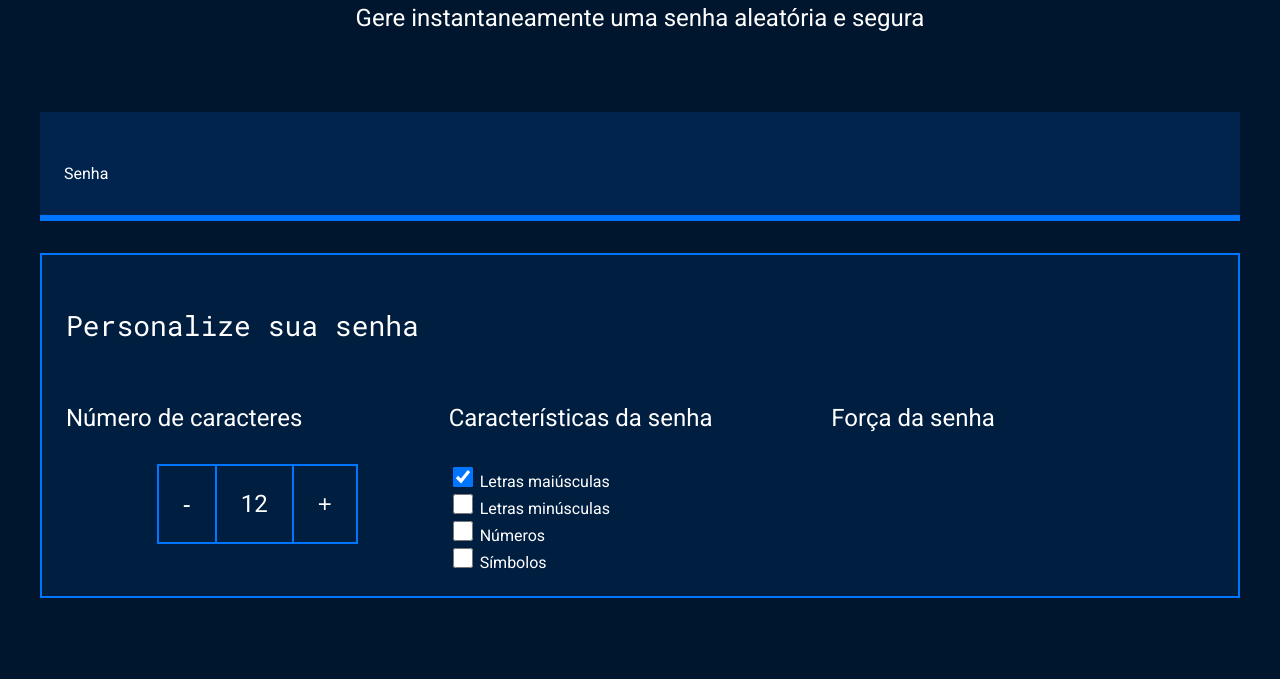
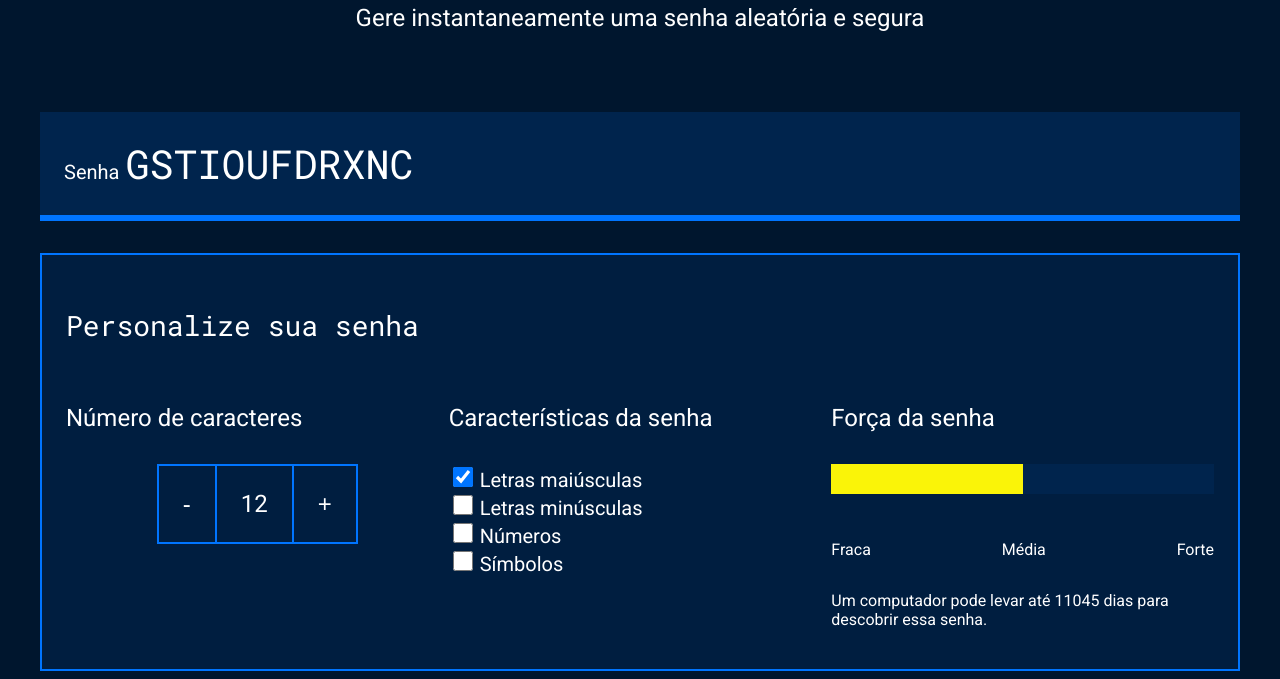
Before and after one commit to rafaelly-3a/Gerador-de-senhas-Rafa, a plain HTML site: page index.html in a window 1280 px wide. Shown: the part 214-893 px from the top of the page. Before the commit the page ends 820 px from the top, so only its background shows below. Drawn offline with Linux system fonts and the light colour scheme.

Commit message:
site terminado

```diff
--- a/index.html
+++ b/index.html
@@ -17,7 +17,7 @@
         </div>
         <div class="conteudo-senha">
             <label for="senha">Senha</label>
-            <input name="senha" type="text" id="campo-senha">
+            <input name="senha" type="text" id="campo-senha" readonly>
         </div>
         <div class="parametro">
             <h3 class="parametro-titulo">Personalize sua senha</h3>
@@ -49,12 +49,20 @@
         <label for="simbolo">Símbolos</label>
     </div>
 </div>
-                <div class="parametro-senha">
-                    <h4 class="parametro-senha__titulo">Força da senha</h4>
-                </div>
-            </div>
+        <div class="parametro-senha">
+    <h4 class="parametro-senha__titulo">Força da senha</h4>
+    <div class="barra">
+    </div>
+    <div class="forca fraca"></div>
+    <div class="parametro-senha-textos">
+        <p>Fraca</p>
+        <p>Média</p>
+        <p>Forte</p>
+    </div>
+    <p class="entropia"></p>
+</div>
         </div>
     </section>
 </body>
-
+<script src="main.js"></script>
 </html>
--- /dev/null
+++ b/main.js
@@ -0,0 +1,77 @@
+const numeroSenha = document.querySelector('.parametro-senha__texto');
+let tamanhoSenha = 12;
+numeroSenha.textContent = tamanhoSenha;
+const letrasMaiusculas = 'ABCDEFGHIJKLMNOPQRSTUVXYWZ';
+const letrasMinusculas = 'abcdefghijklmnopqrstuvxywz';
+const numeros = '0123456789';
+const simbolos = '!@%*?';
+const botoes = document.querySelectorAll('.parametro-senha__botao');
+const campoSenha = document.querySelector('#campo-senha');
+const checkbox = document.querySelectorAll('.checkbox');
+const forcaSenha = document.querySelector('.forca');
+
+botoes[0].onclick = diminuiTamanho;
+botoes[1].onclick = aumentaTamanho;
+
+function diminuiTamanho() {
+    if (tamanhoSenha > 1) {
+        // tamanhoSenha = tamanhoSenha-1;
+        tamanhoSenha--;
+    }
+    numeroSenha.textContent = tamanhoSenha;
+    geraSenha();
+}
+function aumentaTamanho() {
+    if (tamanhoSenha < 20) {
+        // tamanhoSenha = tamanhoSenha+1;
+        tamanhoSenha++;
+    }
+    numeroSenha.textContent = tamanhoSenha;
+    geraSenha();
+}
+
+for (i = 0; i < checkbox.length; i++) {
+    checkbox[i].onclick = geraSenha;
+}
+
+geraSenha();
+
+function geraSenha() {
+    let alfabeto = '';
+    if (checkbox[0].checked) {
+        alfabeto = alfabeto + letrasMaiusculas;
+    }
+    if (checkbox[1].checked) {
+        alfabeto = alfabeto + letrasMinusculas;
+    }
+    if (checkbox[2].checked) {
+        alfabeto = alfabeto + numeros;
+    }
+    if (checkbox[3].checked) {
+        alfabeto = alfabeto + simbolos;
+    }
+    let senha = '';
+    for (let i = 0; i < tamanhoSenha; i++) {
+        let numeroAleatorio = Math.random() * alfabeto.length;
+        numeroAleatorio = Math.floor(numeroAleatorio);
+        senha = senha + alfabeto[numeroAleatorio];
+    }
+    campoSenha.value = senha;
+    classificaSenha(alfabeto.length);
+
+}
+
+function classificaSenha(tamanhoAlfabeto) {
+    let entropia = tamanhoSenha * Math.log2(tamanhoAlfabeto);
+    console.log(entropia);
+    forcaSenha.classList.remove('fraca', 'media', 'forte');
+    if (entropia > 57) {
+        forcaSenha.classList.add('forte');
+    } else if (entropia > 35 && entropia < 57) {
+        forcaSenha.classList.add('media');
+    } else if (entropia <= 35) {
+        forcaSenha.classList.add('fraca');
+    }
+    const valorEntropia = document.querySelector('.entropia');
+    valorEntropia.textContent = "Um computador pode levar até " + Math.floor(2 ** entropia / (100e6 * 60 * 60 * 24)) + " dias para descobrir essa senha.";
+}
--- a/style.css
+++ b/style.css
@@ -112,6 +112,42 @@ body{
     cursor: pointer;
 }
 
+label {
+    font-size: 20px;
+}
+
+.barra{
+    background-color: var(--fundo-senha);
+    height: 30px;
+    width: 100%;
+}
+
+.forca{
+    height: 30px;
+    position: relative;
+    bottom: 30px;
+}
+
+.fraca{
+    width: 25%;
+    background-color: #E71B32;
+}
+
+.parametro-senha-textos{
+    display: flex;
+    justify-content: space-between;
+}
+
+.media{
+    background-color: #FAF408;
+    width: 50%;
+}
+
+.forte{
+    background-color: #00FF85;
+    width: 100%;
+}
+
 @media screen and (min-width: 768px) {
     .parametro-coluna__senha{
         flex-direction: row;
```
